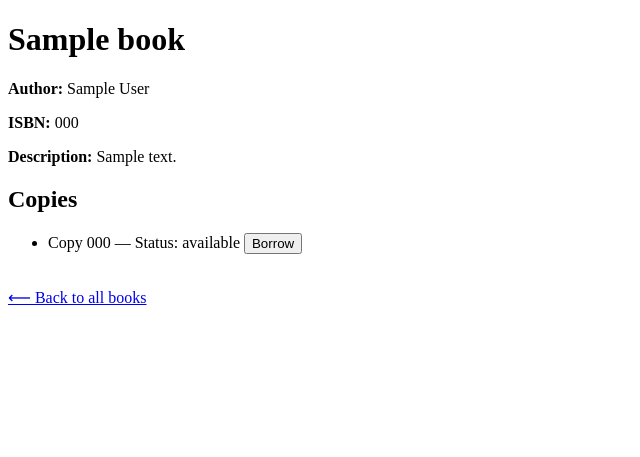
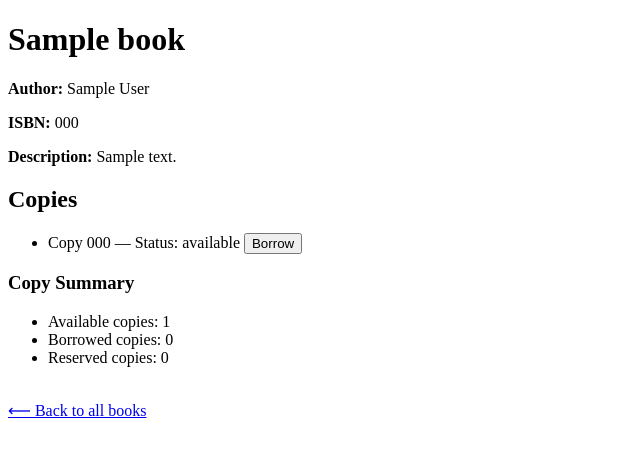
Before and after one commit to AkkyMusty/library-management, a Django app: page /books/1/ in a window 1280 px wide. Shown: the top 457 px of the page, without its empty margins (0-640 px from the left). Run offline with Django 5.2, Linux system fonts and the light colour scheme; tables that the repository leaves empty hold one stand-in row (values such as "Sample post").

Commit message:
implemented  a count of available copies on book details page - shows available, borrowed and reserved count

```diff
--- a/library/templates/library/book_detail.html
+++ b/library/templates/library/book_detail.html
@@ -33,6 +33,14 @@
 
     </ul>
 
+    <h3>Copy Summary</h3>
+<ul>
+    <li>Available copies: {{ available_count }}</li>
+    <li>Borrowed copies: {{ borrowed_count }}</li>
+    <li>Reserved copies: {{ reserved_count }}</li>
+</ul>
+
+
 
 
 
--- a/library/views.py
+++ b/library/views.py
@@ -19,9 +19,16 @@ def book_detail(request, book_id):
     book = get_object_or_404(Book, id=book_id)
     copies = book.copies.all()  # because we used related_name='copies'
 
+    available_count = book.copies.filter(status='available').count()
+    borrowed_count = book.copies.filter(status='borrowed').count()
+    reserved_count = book.copies.filter(status='reserved').count()
+
     return render(request, 'library/book_detail.html', {
         'book': book,
-        'copies': copies
+        'copies': copies,
+        'available_count': available_count,
+        'borrowed_count': borrowed_count,
+        'reserved_count': reserved_count,
     })
 
 def borrow_copy(request, copy_id):
```
